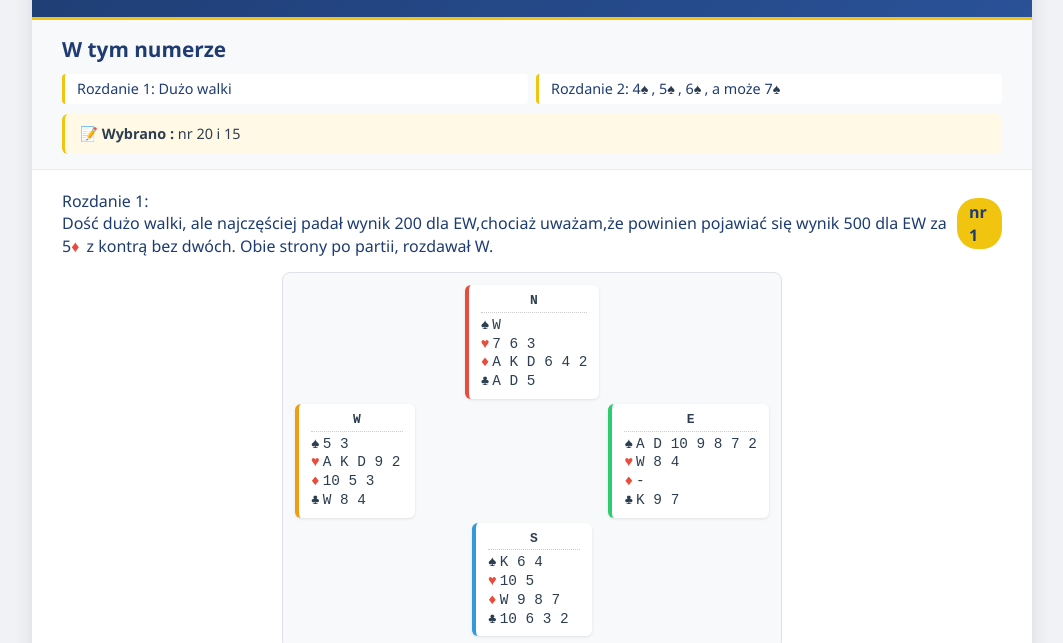
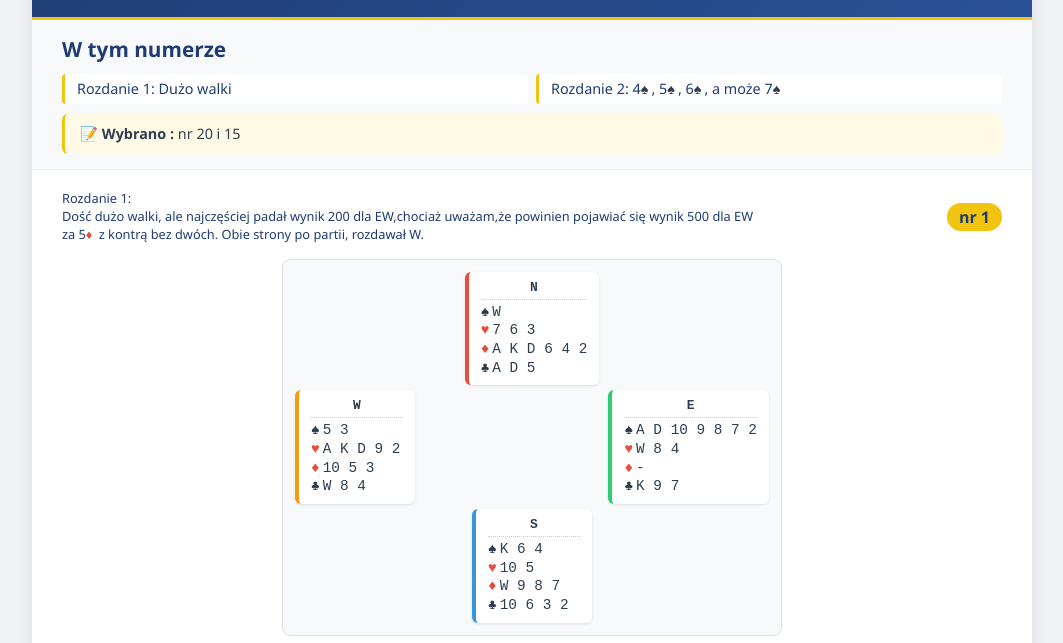
Before and after one commit to mirek2338-png/Bridge, a plain HTML site: page Biuletyn/biuletyn0505.html in a window 1280 px wide. Shown: the part 139-782 px from the top of the page, without its empty margins (108-1171 px from the left). Drawn offline with Linux system fonts and the light colour scheme.

Commit message:
poprawk w biuletynie

```diff
--- a/Biuletyn/biuletyn0505.html
+++ b/Biuletyn/biuletyn0505.html
@@ -113,7 +113,7 @@
         }
 
         .deal-title {
-            font-size: 1em;
+            font-size: 0.8em;
             color: #1e3c72;
             font-weight: 500;
         }
@@ -329,7 +329,7 @@
                  <!-- ========== ROZDANIE 1 ========== -->
         <div id="rozdanie1" class="deal">
             <div class="deal-header">
-                <div class="deal-title">Rozdanie 1:<br>Dość dużo walki, ale najczęściej padał wynik 200 dla EW,chociaż uważam,że powinien pojawiać się wynik 500 dla EW za 5<span class="compact-diamond">♦</span> z kontrą bez dwóch.
+                <div class="deal-title">Rozdanie 1:<br>Dość dużo walki, ale najczęściej padał wynik 200 dla EW,chociaż uważam,że powinien pojawiać się wynik 500 dla EW<br> za 5<span class="compact-diamond">♦</span> z kontrą bez dwóch.
 Obie strony po partii, rozdawał W.  </div>
                 <div class="deal-number">nr 1</div>
             </div>
@@ -496,6 +496,7 @@ Polowanie na 800 skończyło się stratą lewy.
 Po dwóch lewach kierowych Mirek zagrał 4♣(trochę szukanie dużej wpadki w ciemno, brak przy walecie chociaż 9 trefl), jeżeli Jasiu postawi damę i Karinka po wzięciu na króla ponowi zagranie w trefla to skończy się wpadką za 800, ale po dołożeniu przez N blotki trefl trzeba położyć kontrakt bez dwóch.
             </div>
        </div>
+       </div>
 
 
 
@@ -544,13 +545,14 @@ Uwaga , Jeżeli S powie zamiast 4♠ cue-bid 4<span class="compact-diamond">♦<
             </div>
        </div>
 
+
                                                              <!-- ZWARTY KOMENTARZ -->
             <div class="commentary-compact">
                 <strong>📝 Ręka S:</strong> poniżej
             </div>
-       </div>
 
-                <!-- KOMPAKTOWY DIAGRAM ROZDANIA 2 -->
+
+               <!-- KOMPAKTOWY DIAGRAM ROZDANIA 2 -->
             <div class="compact-board">
                 <div class="compact-south">
                     <div class="compact-hand south">
@@ -563,15 +565,18 @@ Uwaga , Jeżeli S powie zamiast 4♠ cue-bid 4<span class="compact-diamond">♦<
                         </div>
                     </div>
                 </div>
-            </div>
+              </div>
 
 
 
-                                                          <!-- ZWARTY KOMENTARZ PODSUMOWANIE ROZDANIA 2-->
+
+                                        <!-- ZWARTY KOMENTARZ PODSUMOWANIE ROZDANIA 2-->
             <div class="commentary-compact">
                 <strong>📝 Podsumowanie rozdania 2:</strong> <br>Kto ma jakiś pomysł na licytację, to proszę przysłać rozwiązanie i opublikujemy w następnej relacji.
                 </div>
-              </div>
+                </div>
+
+
 
 
 
@@ -583,6 +588,6 @@ Uwaga , Jeżeli S powie zamiast 4♠ cue-bid 4<span class="compact-diamond">♦<
             <p>Redaguje: Olga Jackiewicz</p>
             <div class="sponsors">Sponsorzy: Miasto Ustka</div>
         </div>
-    </div>
+
 </body>
 </html>
```
